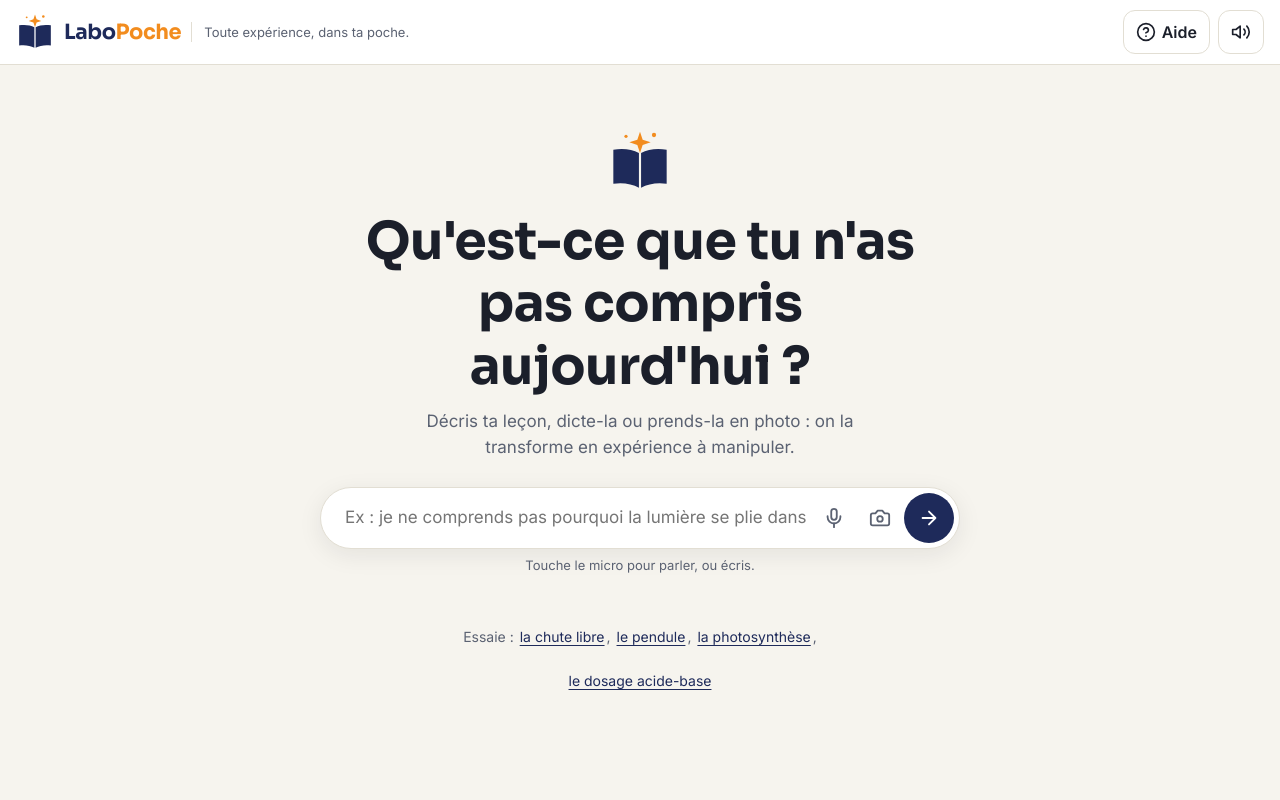
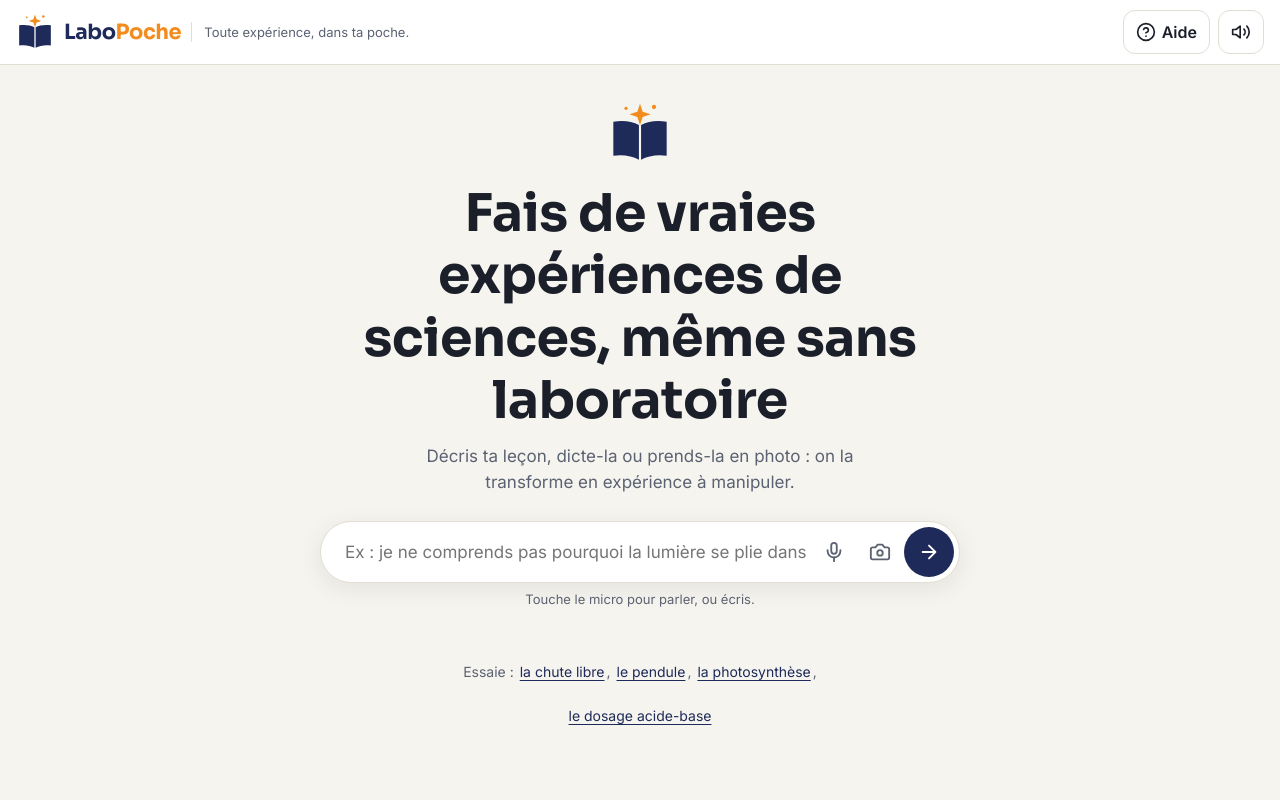
Before and after one commit to MyDido/labopoche, a plain HTML site: page index.html in a window 1280 px wide. Shown: the top 800 px of the page. Drawn offline with nearby package versions, Linux system fonts and the light colour scheme.

Commit message:
Accueil : titre « Fais de vraies expériences de sciences, même sans laboratoire »
Co-Authored-By: Claude Opus 5.5 <noreply@anthropic.com>

```diff
--- a/index.html
+++ b/index.html
@@ -475,7 +475,7 @@
   <section id="ecranAccueil">
     <div class="accueil-haut">
       <svg class="logo-accueil" aria-hidden="true"><use href="#logo"/></svg>
-      <h1>Qu'est-ce que tu n'as pas compris aujourd'hui ?</h1>
+      <h1>Fais de vraies expériences de sciences, même sans laboratoire</h1>
       <p class="accueil-sous">Décris ta leçon, dicte-la ou prends-la en photo : on la transforme en expérience à manipuler.</p>
       <div class="recherche" id="recherche">
         <input type="text" id="texteAccueil" placeholder="Ex : je ne comprends pas pourquoi la lumière se plie dans l'eau" aria-label="Ce que tu n'as pas compris" enterkeyhint="go" autocomplete="off">
```
